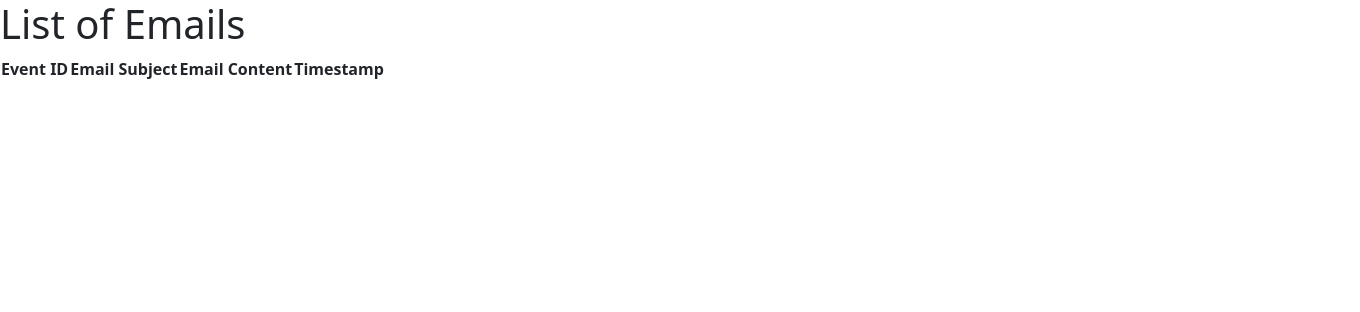
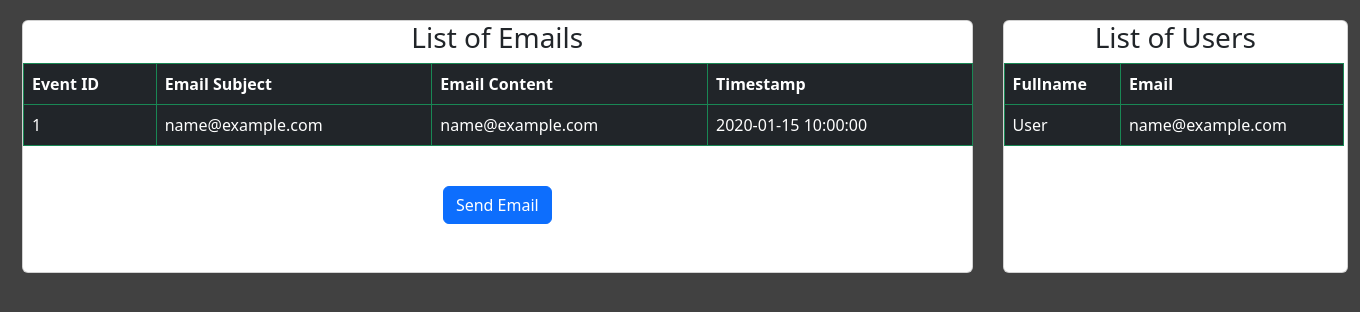
Before and after one commit to AnggiAnggiana/Email-App-testing, a Flask app: page / in a window 1360 px wide. Shown: the top 312 px of the page. Run offline with Flask 3, Linux system fonts and the light colour scheme; tables that the repository leaves empty hold one stand-in row (values such as "Sample post"); lists and menus that the app fills with data are empty.

Commit message:
feat: add new file 'celery_config.py', add the form to send email to recipient, set up celery & redis.

```diff
--- a/app.py
+++ b/app.py
@@ -1,22 +1,22 @@
-from flask import Flask, request, jsonify
+from flask import Flask, request, jsonify, render_template, redirect, url_for
 import os
 from flask_sqlalchemy import SQLAlchemy
 from flask_migrate import Migrate
 from config import DATABASE_CONFIG
-from models import Email, User
-# from email_sender import send_custom_email
-
-from flask import render_template
+from models import Email, User, db
 from datetime import datetime
 
+from flask_wtf import FlaskForm
+from wtforms import SelectField
+from wtforms.validators import DataRequired
 
+from celery_config import make_celery
 
-# Initiate SQAlchemy
-db = SQLAlchemy()
 
 # Configure Flask app
 def create_app():
     app = Flask(__name__)
+    app.config['SECRET_KEY'] = os.getenv('SECRET_KEY')
 
     # configure database from environment variables
     app.config['SQLALCHEMY_DATABASE_URI'] = f"{DATABASE_CONFIG['DRIVER']}://{DATABASE_CONFIG['USER']}:{DATABASE_CONFIG['PASSWORD']}@{DATABASE_CONFIG['HOST']}/{DATABASE_CONFIG['DATABASE']}"
@@ -26,10 +26,32 @@
     db.init_app(app)
     migrate = Migrate(app, db)
 
+    # Initiate Celery in app
+
+    global celery
+    celery = make_celery(app)
+
+    # Form to select email and user when sending email
+    class SendEmailForm(FlaskForm):
+        email = SelectField('Email', validators=[DataRequired()])
+        user = SelectField('User', validators=[DataRequired()])
+
+    # Task to send emails based on timestamp
+    @celery.task
+    def send_emails():
+        emails = Email.query.filter(Email.timestamp <= datetime.now()).all()
+        for email in emails:
+            user = User.query.get(email.recipient_id)
+
     # Route for URL show email datas in database
     @app.route('/')
     def view_emails():
-        return render_template('view_emails.html')
+        # Get data from database
+        emails = Email.query.all()
+        users = User.query.all()
+        form = SendEmailForm()
+
+        return render_template('view_emails.html', emails=emails, users=users, form=form, show_send_email_form=True)
 
     # Route for add new email data
     @app.route('/add_emails', methods=['GET'])
@@ -95,6 +117,20 @@
 
         return jsonify({"message": "User successfully added", "user": User_data}), 201
 
+    # For send email to the user/recipient
+    @app.route('/send_email', methods=['POST'])
+    def send_email():
+        email_id = request.form.get('email_id')
+        user_id = request.form.get('user_id')
+
+        email = Email.query.get(email_id)
+        user = User.query.get(user_id)
+
+        # Send email used Celery Task
+        send_emails.apply_async((email_id, user_id), countdown=10)
+
+        return redirect(url_for('view_emails'))
+
     return app
 
 
--- a/templates/view_emails.html
+++ b/templates/view_emails.html
@@ -5,10 +5,16 @@
     <meta name="viewport" content="width=device-width, initial-scale=1.0">
     <title>Emails</title>
     <link href="https://cdn.jsdelivr.net/npm/bootstrap@5.3.2/dist/css/bootstrap.min.css" rel="stylesheet" integrity="sha384-T3c6CoIi6uLrA9TneNEoa7RxnatzjcDSCmG1MXxSR1GAsXEV/Dwwykc2MPK8M2HN" crossorigin="anonymous">
+    <script src="https://ajax.googleapis.com/ajax/libs/jquery/3.5.1/jquery.min.js"></script>
 </head>
-<body>
-    <h1>List of Emails</h1>
-    <table>
+<body style="background-color: rgba(15, 14, 14, 0.788);">
+    <div class="container" style="margin-left: 10px; display: flex; justify-content: space-between; margin-top: 20px;">
+        <div class="card" style="width: 1350px; margin-right: 10px;">
+            <div>
+                <div class="title" style="text-align: center;">
+                    <h3>List of Emails</h3>
+                </div>
+                <table class="table table-dark table-hover table-bordered border-success" style="width: 950px;">
                     <thead>
                         <tr>
                             <th>Event ID</th>
@@ -17,7 +23,7 @@
                             <th>Timestamp</th>
                         </tr>
                     </thead>
-        <!-- <tbody>
+                    <tbody>
                         {% for email in emails %}
                             <tr>
                                 <td>{{ email.event_id }}</td>
@@ -26,8 +32,70 @@
                                 <td>{{ email.timestamp }}</td>
                             </tr>
                         {% endfor %}
-        </tbody> -->
+                    </tbody>
+                </table><br>
+                <div class="btn-send-email" style="text-align: center;">
+                    <button type="button" class="btn btn-primary" onclick="openSendEmailFormButton()">Send Email</button>
+                </div>
+            </div><br><br>
+        </div>
+        <div class="card" style="width: 490px; margin-left: 20px; margin-right: -210px;">
+            <div>
+                <div class="title" style="text-align: center;">
+                    <h3>List of Users</h3>
+                </div>
+                <table class="table table-dark table-hover table-bordered border-success" style="width: 340px;">
+                    <thead>
+                        <tr>
+                            <th>Fullname</th>
+                            <th>Email</th>
+                        </tr>
+                    </thead>
+                    <tbody>
+                        {% for user in users %}
+                            <tr>
+                                <td>{{ user.fullname }}</td>
+                                <td>{{ user.email }}</td>
+                            </tr>
+                        {% endfor %}
+                    </tbody>
                 </table>
+            </div>
+        </div>
+        <div class="modal" id="send_Email_Form" tabindex="-1" role="dialog">
+            <div class="modal-dialog" role="document">
+                <div class="modal-content">
+                    <div class="modal-header">
+                        <h3 class="modal-title" style="margin-left: 140px;">Send Email</h3>
+                        <button type="button" class="btn-close" data-bs-dismiss="modal" aria-label="Close"></button>
+                    </div>
+                    <div class="modal-body">
+                        <form id="openSendEmailForm" action="/send_email" class="form-control" method="POST">
+                            <label for="selectEmail" class="form-label">Select Email</label>
+                            <select class="form-select" id="selectEmail" name="email_id">
+                                {% for email in emails %}
+                                    <option value="{{ email.id }}">{{ email.email_subject }} - {{ email.timestamp }}</option>
+                                {% endfor %}
+                            </select><br>
+                            <label for="selectUser" class="form-label">Select User</label>
+                            <select class="form-select" id="userSelect" name="user_id">
+                                {% for user in users %}
+                                    <option value="{{ user.id }}">{{ user.fullname }} - {{ user.email }}</option>
+                                {% endfor %}
+                            </select><br>
+                            <button type="submit" class="btn btn-primary" style="margin-left: 180px;">Confirm</button>
+                        </form>
+                    </div>
+                </div>
+            </div>
+        </div>
+    </div>
+
+    <script>
+        function openSendEmailFormButton() {
+            $("#send_Email_Form").modal("show")
+        }
+    </script>
     <script src="https://cdn.jsdelivr.net/npm/bootstrap@5.3.2/dist/js/bootstrap.bundle.min.js" integrity="sha384-C6RzsynM9kWDrMNeT87bh95OGNyZPhcTNXj1NW7RuBCsyN/o0jlpcV8Qyq46cDfL" crossorigin="anonymous"></script>
 </body>
 </html>
```
Also changed, not shown: celery_config.py (added, +17 -0 lines). Lines whose indentation alone changed are shown as unchanged.
